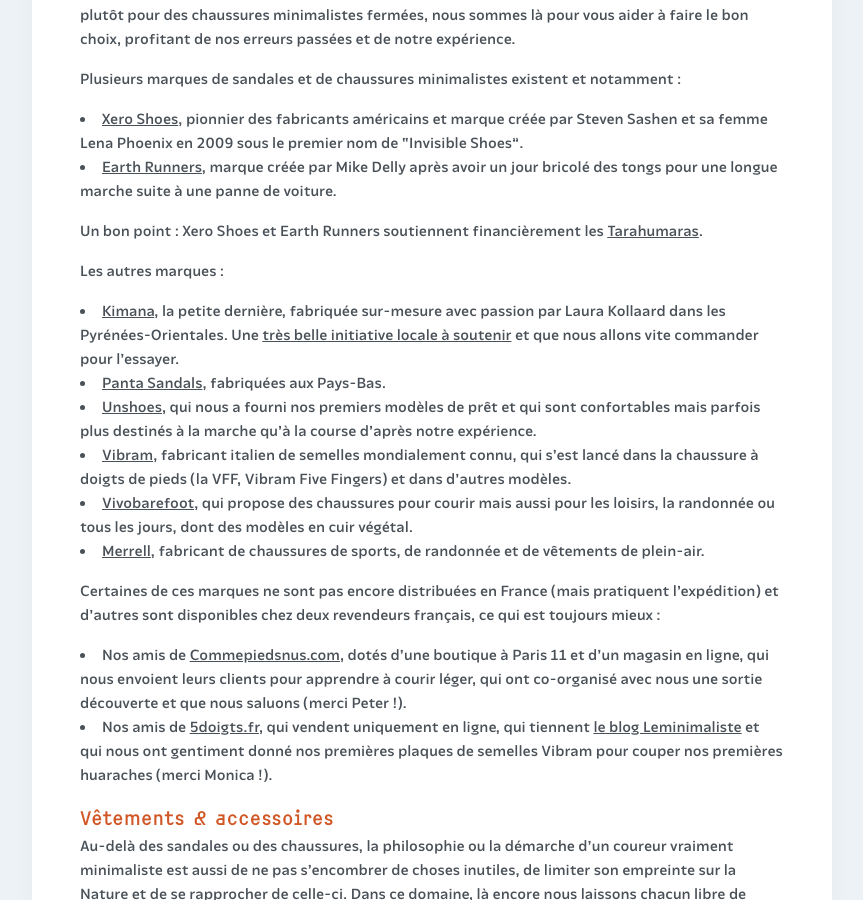
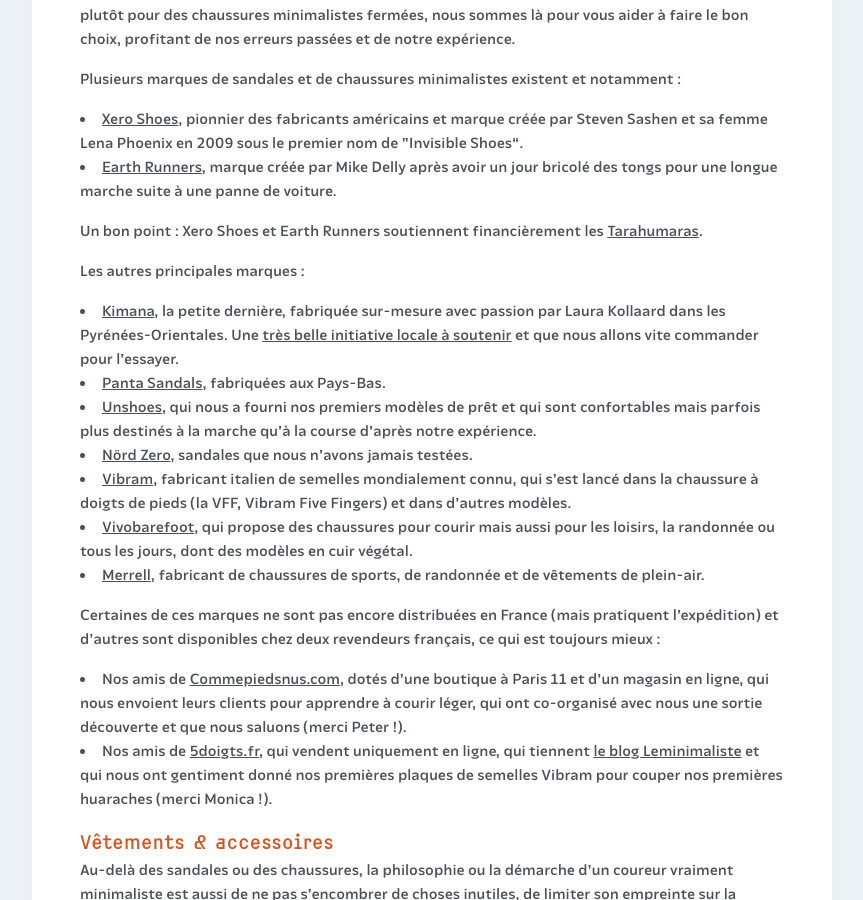
Before and after one commit to courirpaleo/courirpaleo.github.io, a Jekyll site: the page built from _pages/ressources.md, in a window 1280 px wide and 900 px high, scrolled down 8338 px. Shown: the whole window, without its empty margins (208-1071 px from the left). Built offline with Jekyll 4.4.1, drawn with Linux system fonts in a browser that asks for light colours; some web fonts are replaced.

Commit message:
Update ressources.md

```diff
--- a/_pages/ressources.md
+++ b/_pages/ressources.md
@@ -92,10 +92,11 @@
 
 Un bon point&nbsp;: Xero Shoes et Earth Runners soutiennent financièrement les [Tarahumaras](https://fr.wikipedia.org/wiki/Tarahumaras).
 
-Les autres marques&nbsp;:
+Les autres principales marques&nbsp;:
 - [Kimana](https://dis-leur.fr/pyrenees-orientales-kimana-sandale-minimaliste-qui-marche-dans-vos-pas), la petite dernière, fabriquée sur-mesure avec passion par Laura Kollaard dans les Pyrénées-Orientales. Une [très belle initiative locale à soutenir](https://www.kisskissbankbank.com/fr/projects/kimana) et que nous allons vite commander pour l'essayer.
 - [Panta Sandals](https://pantasandals.com/fr), fabriquées aux Pays-Bas.
 - [Unshoes](https://www.unshoesusa.com), qui nous a fourni nos premiers modèles de prêt et qui sont confortables mais parfois plus destinés à la marche qu'à la course d'après notre expérience.
+- [Nörd Zero](https://nordrepublic.com/fr/produit/sandales-minimalistes-nord-zero), sandales que nous n'avons jamais testées.
 - [Vibram](https://www.vibram.fr), fabricant italien de semelles mondialement connu, qui s'est lancé dans la chaussure à doigts de pieds (la VFF, Vibram Five Fingers) et dans d'autres modèles.
 - [Vivobarefoot](https://www.vivobarefoot.com/eu), qui propose des chaussures pour courir mais aussi pour les loisirs, la randonnée ou tous les jours, dont des modèles en cuir végétal.
 - [Merrell](https://www.merrell.com/FR/fr_FR/home), fabricant de chaussures de sports, de randonnée et de vêtements de plein-air.
```
